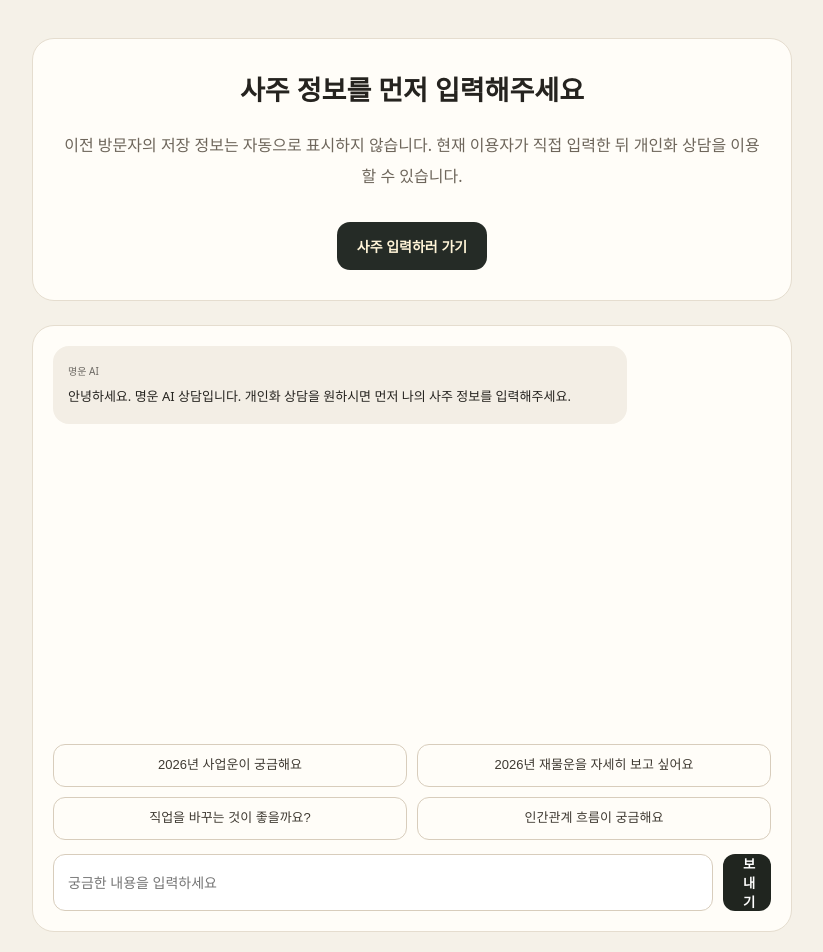
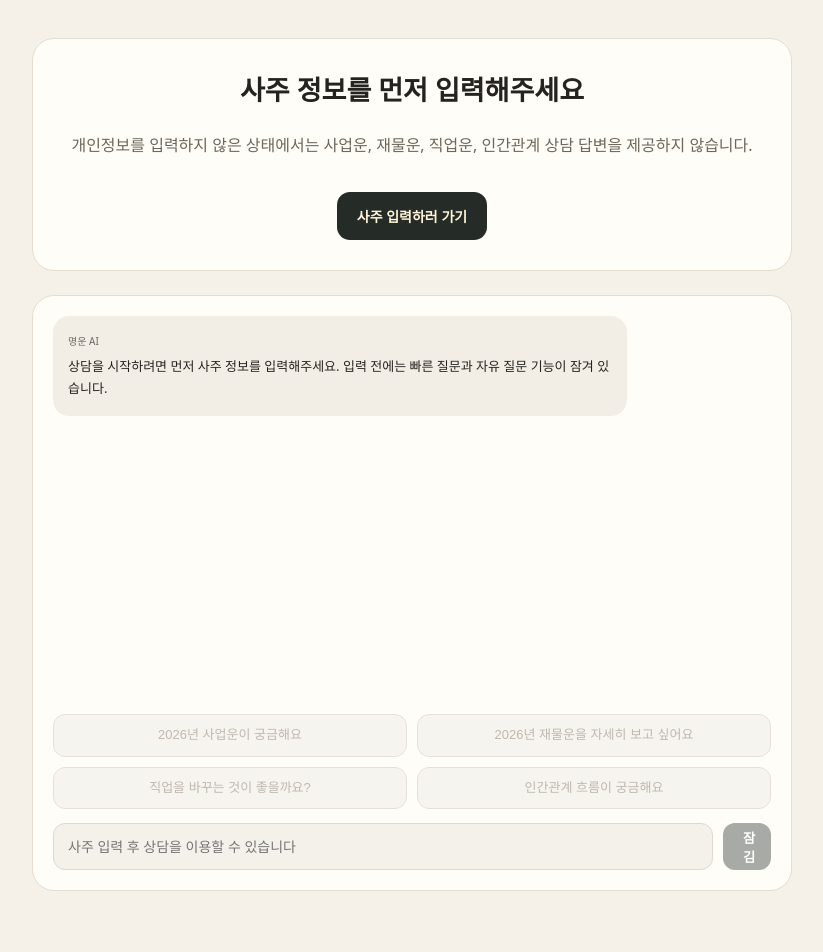
Before and after one commit to myeongun-ai/myeongun, a Next.js app: page /ai in a window 1280 px wide. Shown: the part 300-1252 px from the top of the page, without its empty margins (228-1051 px from the left). Built offline with nearby package versions, Linux system fonts and the light colour scheme.

Commit message:
AI 상담 사주 입력 필수 및 개인정보 보호 강화

```diff
--- a/app/ai/page.tsx
+++ b/app/ai/page.tsx
@@ -3,20 +3,36 @@
 import Link from "next/link";
 import { useEffect, useState } from "react";
 
-type Message = { who: "ai" | "user"; text: string };
-type Saju = { name?: string; birth?: string; time?: string; gender?: string; calendar?: string };
+type Message = {
+  who: "ai" | "user";
+  text: string;
+};
+
+type Saju = {
+  name?: string;
+  birth?: string;
+  time?: string;
+  gender?: string;
+  calendar?: string;
+};
 
 export default function AI() {
   const [q, setQ] = useState("");
   const [saju, setSaju] = useState<Saju | null>(null);
+  const [ready, setReady] = useState(false);
   const [loading, setLoading] = useState(false);
+
   const [messages, setMessages] = useState<Message[]>([
-    { who: "ai", text: "안녕하세요. 명운 AI 상담입니다. 개인화 상담을 원하시면 먼저 나의 사주 정보를 입력해주세요." },
+    {
+      who: "ai",
+      text: "안녕하세요. 명운 AI 상담입니다. 개인화 상담을 이용하려면 먼저 나의 사주 정보를 입력해주세요.",
+    },
   ]);
 
   useEffect(() => {
     try {
       const active = sessionStorage.getItem("myeongun_session_active") === "1";
+
       if (!active) {
         setSaju(null);
         return;
@@ -26,10 +42,16 @@ export default function AI() {
       setSaju(saved ? JSON.parse(saved) : null);
     } catch {
       setSaju(null);
+    } finally {
+      setReady(true);
     }
   }, []);
 
+  const canChat = Boolean(ready && saju?.birth && saju?.time);
+
   const send = async (preset?: string) => {
+    if (!canChat) return;
+
     const question = (preset ?? q).trim();
     if (!question || loading) return;
 
@@ -41,74 +63,286 @@ export default function AI() {
       const res = await fetch("/api/chat", {
         method: "POST",
         headers: { "Content-Type": "application/json" },
-        body: JSON.stringify({ question, saju, targetYear: 2026 }),
+        body: JSON.stringify({
+          question,
+          saju,
+          targetYear: 2026,
+        }),
       });
 
       const data = await res.json();
-      if (!res.ok) throw new Error(data?.error || "AI 상담에 실패했습니다.");
 
-      setMessages((m) => [...m, { who: "ai", text: String(data.answer || "").trim() || "답변을 생성하지 못했습니다." }]);
+      if (!res.ok) {
+        throw new Error(data?.error || "AI 상담에 실패했습니다.");
+      }
+
+      setMessages((m) => [
+        ...m,
+        {
+          who: "ai",
+          text: String(data.answer || "").trim() || "답변을 생성하지 못했습니다.",
+        },
+      ]);
     } catch (error) {
-      setMessages((m) => [...m, { who: "ai", text: error instanceof Error ? error.message : "AI 상담 중 오류가 발생했습니다." }]);
+      setMessages((m) => [
+        ...m,
+        {
+          who: "ai",
+          text:
+            error instanceof Error
+              ? error.message
+              : "AI 상담 중 오류가 발생했습니다.",
+        },
+      ]);
     } finally {
       setLoading(false);
     }
   };
 
-  const quickQuestions = ["2026년 사업운이 궁금해요", "2026년 재물운을 자세히 보고 싶어요", "직업을 바꾸는 것이 좋을까요?", "인간관계 흐름이 궁금해요"];
+  const quickQuestions = [
+    "2026년 사업운이 궁금해요",
+    "2026년 재물운을 자세히 보고 싶어요",
+    "직업을 바꾸는 것이 좋을까요?",
+    "인간관계 흐름이 궁금해요",
+  ];
+
+  if (!ready) {
+    return (
+      <main className="inner aiPage">
+        <section className="contentCard" style={{ textAlign: "center" }}>
+          <p>사주 정보를 확인하고 있습니다...</p>
+        </section>
+      </main>
+    );
+  }
 
   return (
     <main className="inner aiPage">
       <div className="pageIntro">
         <span className="eyebrow">MYEONGUN AI</span>
         <h1>명운 AI 상담</h1>
-        <p>현재 이용자가 직접 입력한 사주 정보가 있을 때만 개인화 상담에 연결됩니다.</p>
+        <p>
+          현재 이용자가 직접 입력한 사주 정보가 있을 때만 개인화 상담을 이용할 수 있습니다.
+        </p>
       </div>
 
-      {!saju?.birth || !saju?.time ? (
-        <section className="contentCard" style={{ maxWidth: 760, margin: "0 auto 24px", textAlign: "center" }}>
+      {!canChat ? (
+        <>
+          <section
+            className="contentCard"
+            style={{ maxWidth: 760, margin: "0 auto 24px", textAlign: "center" }}
+          >
             <h2>사주 정보를 먼저 입력해주세요</h2>
-          <p>이전 방문자의 저장 정보는 자동으로 표시하지 않습니다. 현재 이용자가 직접 입력한 뒤 개인화 상담을 이용할 수 있습니다.</p>
-          <Link href="/saju" className="primaryBtn inline">사주 입력하러 가기</Link>
+            <p>
+              개인정보를 입력하지 않은 상태에서는 사업운, 재물운, 직업운,
+              인간관계 상담 답변을 제공하지 않습니다.
+            </p>
+            <Link href="/saju" className="primaryBtn inline">
+              사주 입력하러 가기
+            </Link>
           </section>
-      ) : (
-        <section className="contentCard" style={{ maxWidth: 760, margin: "0 auto 24px" }}>
-          <h2>{saju.name ? `${saju.name}님의 사주 정보 연결됨` : "사주 정보 연결됨"}</h2>
-          <p>{saju.birth} · {saju.time} · {saju.gender || "-"} · {saju.calendar || "-"}</p>
-        </section>
-      )}
 
           <div className="chatBox">
             <div className="messages">
-          {messages.map((m, i) => (
-            <div key={`${i}-${m.text.slice(0, 20)}`} className={m.who === "user" ? "bubble me" : "bubble"}>
-              <small>{m.who === "user" ? "나" : "명운 AI"}</small>
-              <p style={{ whiteSpace: "pre-wrap" }}>{m.text}</p>
+              <div className="bubble">
+                <small>명운 AI</small>
+                <p>
+                  상담을 시작하려면 먼저 사주 정보를 입력해주세요.
+                  입력 전에는 빠른 질문과 자유 질문 기능이 잠겨 있습니다.
+                </p>
               </div>
-          ))}
-          {loading && <div className="bubble"><small>명운 AI</small><p>답변을 작성하고 있습니다...</p></div>}
             </div>
 
-        <div className="quickQuestions" style={{ display: "grid", gridTemplateColumns: "repeat(2, minmax(0, 1fr))", gap: "10px", marginTop: "18px" }}>
+            <div
+              className="quickQuestions"
+              style={{
+                display: "grid",
+                gridTemplateColumns: "repeat(2, minmax(0, 1fr))",
+                gap: "10px",
+                marginTop: "18px",
+              }}
+            >
               {quickQuestions.map((text) => (
-            <button key={text} type="button" onClick={() => send(text)} disabled={loading}
-              style={{ width: "100%", border: "1px solid #d8cdbc", borderRadius: "12px", background: "#fffdf8", color: "#3f3a32", padding: "11px 13px", fontSize: "13px", lineHeight: 1.45 }}>
+                <button
+                  key={text}
+                  type="button"
+                  disabled
+                  style={{
+                    width: "100%",
+                    border: "1px solid #ded8ce",
+                    borderRadius: "12px",
+                    background: "#f4f1eb",
+                    color: "#aaa298",
+                    padding: "11px 13px",
+                    fontSize: "13px",
+                    lineHeight: 1.45,
+                    cursor: "not-allowed",
+                    opacity: 0.75,
+                  }}
+                >
                   {text}
                 </button>
               ))}
             </div>
 
-        <div className="chatInput" style={{ display: "grid", gridTemplateColumns: "1fr auto", gap: "10px", marginTop: "14px" }}>
-          <input value={q} onChange={(e) => setQ(e.target.value)}
-            onKeyDown={(e) => { if (e.key === "Enter" && !e.nativeEvent.isComposing) send(); }}
-            placeholder="궁금한 내용을 입력하세요" disabled={loading}
-            style={{ minWidth: 0, border: "1px solid #d8cdbc", borderRadius: "12px", padding: "13px 14px", fontSize: "14px", background: "#fff" }} />
-          <button type="button" onClick={() => send()} disabled={loading}
-            style={{ border: "none", borderRadius: "12px", padding: "0 20px", background: "#20251f", color: "#fff", fontWeight: 700 }}>
+            <div
+              className="chatInput"
+              style={{
+                display: "grid",
+                gridTemplateColumns: "1fr auto",
+                gap: "10px",
+                marginTop: "14px",
+              }}
+            >
+              <input
+                value=""
+                readOnly
+                disabled
+                placeholder="사주 입력 후 상담을 이용할 수 있습니다"
+                style={{
+                  minWidth: 0,
+                  border: "1px solid #ded8ce",
+                  borderRadius: "12px",
+                  padding: "13px 14px",
+                  fontSize: "14px",
+                  background: "#f4f1eb",
+                  color: "#aaa298",
+                }}
+              />
+              <button
+                type="button"
+                disabled
+                style={{
+                  border: "none",
+                  borderRadius: "12px",
+                  padding: "0 20px",
+                  background: "#a8aaa5",
+                  color: "#fff",
+                  fontWeight: 700,
+                  cursor: "not-allowed",
+                }}
+              >
+                잠김
+              </button>
+            </div>
+          </div>
+        </>
+      ) : (
+        <>
+          <section
+            className="contentCard"
+            style={{ maxWidth: 760, margin: "0 auto 24px" }}
+          >
+            <h2>
+              {saju?.name
+                ? `${saju.name}님의 사주 정보 연결됨`
+                : "사주 정보 연결됨"}
+            </h2>
+            <p>
+              {saju?.birth} · {saju?.time} · {saju?.gender || "-"} ·{" "}
+              {saju?.calendar || "-"}
+            </p>
+          </section>
+
+          <div className="chatBox">
+            <div className="messages">
+              {messages.map((m, i) => (
+                <div
+                  key={`${i}-${m.text.slice(0, 20)}`}
+                  className={m.who === "user" ? "bubble me" : "bubble"}
+                >
+                  <small>{m.who === "user" ? "나" : "명운 AI"}</small>
+                  <p style={{ whiteSpace: "pre-wrap" }}>{m.text}</p>
+                </div>
+              ))}
+
+              {loading && (
+                <div className="bubble">
+                  <small>명운 AI</small>
+                  <p>답변을 작성하고 있습니다...</p>
+                </div>
+              )}
+            </div>
+
+            <div
+              className="quickQuestions"
+              style={{
+                display: "grid",
+                gridTemplateColumns: "repeat(2, minmax(0, 1fr))",
+                gap: "10px",
+                marginTop: "18px",
+              }}
+            >
+              {quickQuestions.map((text) => (
+                <button
+                  key={text}
+                  type="button"
+                  onClick={() => send(text)}
+                  disabled={loading}
+                  style={{
+                    width: "100%",
+                    border: "1px solid #d8cdbc",
+                    borderRadius: "12px",
+                    background: "#fffdf8",
+                    color: "#3f3a32",
+                    padding: "11px 13px",
+                    fontSize: "13px",
+                    lineHeight: 1.45,
+                  }}
+                >
+                  {text}
+                </button>
+              ))}
+            </div>
+
+            <div
+              className="chatInput"
+              style={{
+                display: "grid",
+                gridTemplateColumns: "1fr auto",
+                gap: "10px",
+                marginTop: "14px",
+              }}
+            >
+              <input
+                value={q}
+                onChange={(e) => setQ(e.target.value)}
+                onKeyDown={(e) => {
+                  if (e.key === "Enter" && !e.nativeEvent.isComposing) {
+                    send();
+                  }
+                }}
+                placeholder="궁금한 내용을 입력하세요"
+                disabled={loading}
+                style={{
+                  minWidth: 0,
+                  border: "1px solid #d8cdbc",
+                  borderRadius: "12px",
+                  padding: "13px 14px",
+                  fontSize: "14px",
+                  background: "#fff",
+                }}
+              />
+
+              <button
+                type="button"
+                onClick={() => send()}
+                disabled={loading}
+                style={{
+                  border: "none",
+                  borderRadius: "12px",
+                  padding: "0 20px",
+                  background: "#20251f",
+                  color: "#fff",
+                  fontWeight: 700,
+                }}
+              >
                 {loading ? "답변 중..." : "보내기"}
               </button>
             </div>
           </div>
+        </>
+      )}
     </main>
   );
 }
```
Also changed, not shown: app/api/chat/route.ts (+17 -31 lines). Lines whose indentation alone changed are shown as unchanged.
